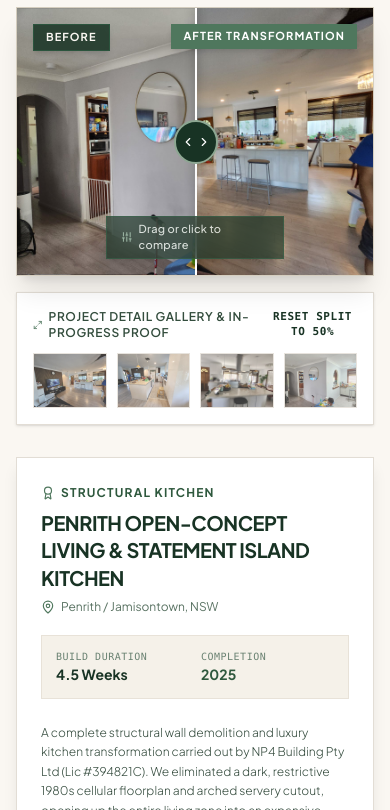
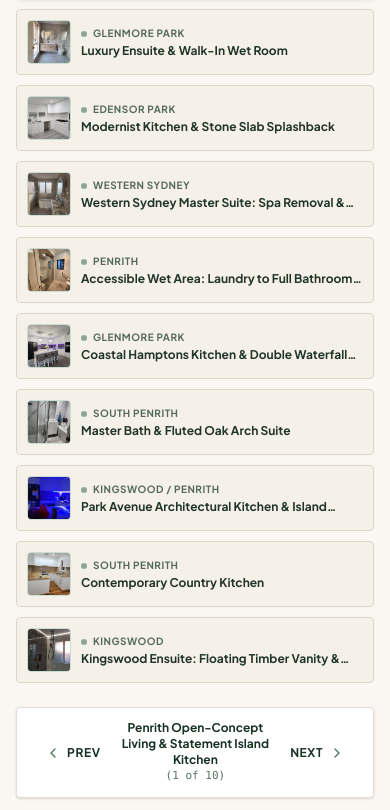
Before and after one commit to julespaulsantos/penrith-renovations, a Next.js app: page / in a window 390 px wide. Shown: the part 3314-4124 px from the top of the page. Built offline with nearby package versions, Linux system fonts and the light colour scheme.

Commit message:
fix(slider): replace horizontal scroll with visible responsive project grid and prev/next step navigation

```diff
--- a/src/components/BeforeAfterSlider.tsx
+++ b/src/components/BeforeAfterSlider.tsx
@@ -102,6 +102,23 @@
     }
   };
 
+  const currentIndex = Math.max(
+    0,
+    filteredProjects.findIndex((p) => p.id === currentProject?.id)
+  );
+
+  const handlePrevProject = () => {
+    if (filteredProjects.length === 0) return;
+    const nextIdx = (currentIndex - 1 + filteredProjects.length) % filteredProjects.length;
+    handleSelectProject(filteredProjects[nextIdx].id);
+  };
+
+  const handleNextProject = () => {
+    if (filteredProjects.length === 0) return;
+    const nextIdx = (currentIndex + 1) % filteredProjects.length;
+    handleSelectProject(filteredProjects[nextIdx].id);
+  };
+
   return (
     <section className="relative py-24 bg-[#FAF7F2] text-[#1A2E22] overflow-hidden border-y border-[#E2DDD5]">
       {/* Background ambient botanical accents */}
@@ -110,7 +127,7 @@
 
       <div className="max-w-7xl mx-auto px-4 sm:px-8 relative z-10">
         {/* Section Header */}
-        <div className="text-center max-w-3xl mx-auto mb-14">
+        <div className="text-center max-w-3xl mx-auto mb-10">
           <div className="inline-flex items-center gap-2 px-3.5 py-1.5 rounded-full bg-[#E8EFE9] border border-[#CBDCD0] text-[#1E432D] text-xs font-semibold uppercase tracking-widest mb-4 shadow-sm">
             <Sparkles className="w-3.5 h-3.5 text-[#4F775D]" />
             <span>Actual Renovation Transformations</span>
@@ -147,30 +164,96 @@
           </div>
         </div>
 
-        {/* Project Selector Horizontal Scroll / Pills */}
-        <div className="flex items-center gap-3 overflow-x-auto pb-4 mb-8 scrollbar-thin scrollbar-thumb-zinc-300">
+        {/* Project Selector - Visible Responsive Grid (No Horizontal Scroll Needed) */}
+        <div className="mb-6">
+          <div className="flex items-center justify-between mb-3 text-xs">
+            <span className="uppercase tracking-wider text-[#3B5243] font-bold">
+              Choose a transformation ({filteredProjects.length} available):
+            </span>
+            <span className="text-[11px] text-[#6A8272] hidden sm:inline">
+              Click any project below to load before &amp; after comparison
+            </span>
+          </div>
+
+          <div className="grid grid-cols-1 sm:grid-cols-2 md:grid-cols-3 lg:grid-cols-5 gap-2.5">
             {filteredProjects.map((p) => {
               const isSelected = p.id === currentProject?.id;
+              const shortTitle = p.title.replace(
+                /^(Penrith|Glenmore Park|Edensor Park|Jamisontown|South Penrith|Emu Plains|Cranebrook|Jordan Springs)\s*/i,
+                ""
+              );
+              const suburbName = p.suburb.split(",")[0].trim();
+
               return (
                 <button
                   key={p.id}
                   onClick={() => handleSelectProject(p.id)}
-                className={`whitespace-nowrap px-4 py-2.5 text-xs font-medium transition-all flex items-center gap-2 border shrink-0 ${
+                  className={`p-2.5 rounded text-left transition-all duration-200 border flex items-center gap-2.5 group ${
                     isSelected
-                    ? "bg-white border-[#183324] text-[#183324] shadow-sm"
-                    : "bg-[#F2ECE1] border-[#DDD5C8] text-[#47604F] hover:bg-white hover:text-[#183324]"
+                      ? "bg-white border-[#183324] shadow-md ring-1 ring-[#183324]/20 -translate-y-0.5"
+                      : "bg-[#F5F1E9] border-[#DDD5C8] hover:bg-white hover:border-[#183324] text-[#334D3D]"
                   }`}
                 >
-                <div
-                  className={`w-2 h-2 rounded-full ${
+                  <img
+                    src={p.thumbnail || p.afterImage}
+                    alt={p.title}
+                    className="w-11 h-11 rounded object-cover shrink-0 border border-[#CBDCD0] group-hover:scale-105 transition-transform"
+                  />
+                  <div className="min-w-0 flex-1">
+                    <div className="flex items-center gap-1.5 mb-0.5">
+                      <span
+                        className={`w-1.5 h-1.5 rounded-full shrink-0 ${
                           isSelected ? "bg-[#183324]" : "bg-[#8DA792]"
                         }`}
                       />
-                <span className="font-semibold">{p.title.split(":")[0]}</span>
-                <span className="text-[10px] text-[#5A7363] font-mono">({p.suburb.split(",")[0]})</span>
+                      <span className="text-[10px] uppercase font-bold text-[#55695C] tracking-wider truncate">
+                        {suburbName}
+                      </span>
+                    </div>
+                    <div
+                      className={`text-xs font-bold leading-tight line-clamp-1 ${
+                        isSelected ? "text-[#183324]" : "text-[#22352A]"
+                      }`}
+                    >
+                      {shortTitle}
+                    </div>
+                  </div>
                 </button>
               );
             })}
+          </div>
+        </div>
+
+        {/* Step-Through Navigation Bar with Prev / Next Buttons */}
+        <div className="flex items-center justify-between bg-white border border-[#E2DDD5] px-4 py-3 mb-8 shadow-sm rounded">
+          <button
+            onClick={handlePrevProject}
+            className="inline-flex items-center gap-1.5 text-xs uppercase tracking-wider font-bold text-[#183324] hover:text-[#4F775D] transition-colors px-3 py-1.5 rounded hover:bg-[#F2ECE1]"
+            aria-label="Previous project"
+          >
+            <ChevronLeft className="w-4 h-4 text-[#4F775D]" />
+            <span className="hidden sm:inline">Previous Transformation</span>
+            <span className="sm:hidden">Prev</span>
+          </button>
+
+          <div className="text-center px-2">
+            <span className="text-xs font-bold text-[#183324] block sm:inline">
+              {currentProject.title}
+            </span>
+            <span className="text-[11px] text-[#5A7363] sm:ml-2 block sm:inline font-mono">
+              ({currentIndex + 1} of {filteredProjects.length})
+            </span>
+          </div>
+
+          <button
+            onClick={handleNextProject}
+            className="inline-flex items-center gap-1.5 text-xs uppercase tracking-wider font-bold text-[#183324] hover:text-[#4F775D] transition-colors px-3 py-1.5 rounded hover:bg-[#F2ECE1]"
+            aria-label="Next project"
+          >
+            <span className="hidden sm:inline">Next Transformation</span>
+            <span className="sm:hidden">Next</span>
+            <ChevronRight className="w-4 h-4 text-[#4F775D]" />
+          </button>
         </div>
 
         {/* Main Comparison Stage */}
```
Lines whose indentation alone changed are shown as unchanged.
